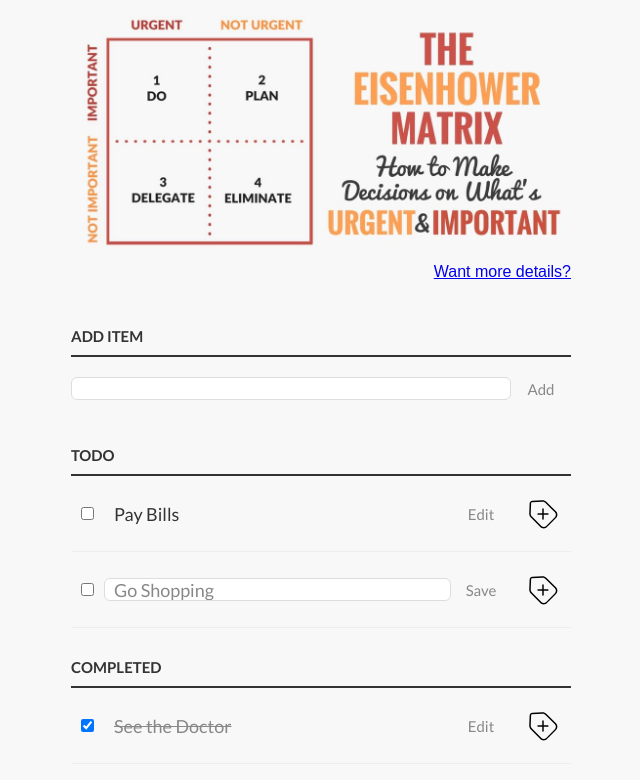
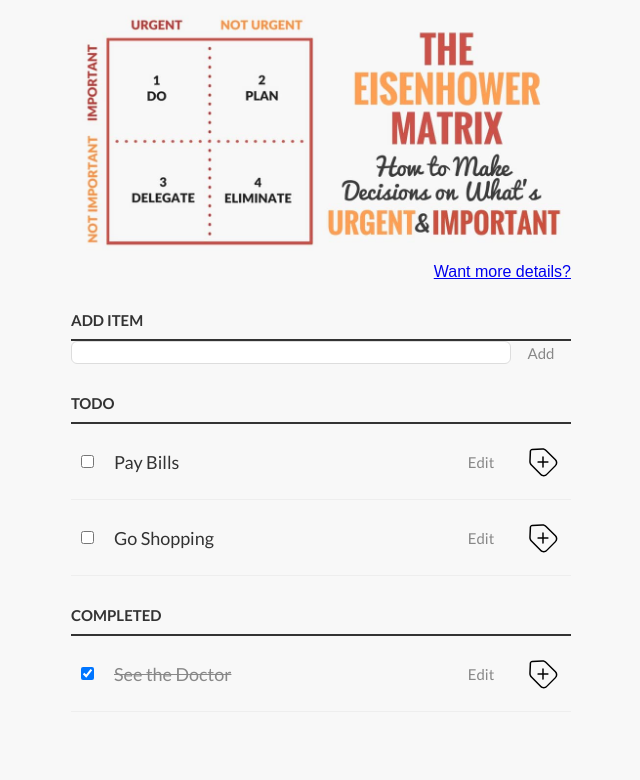
Before and after one commit to GEKKO-ops/clean-code-s1e1, a plain HTML site: page index.html in a window 1280 px wide. Both pictures are taken after a click on the button "Save". Shown: the whole page, without its empty margins (319-959 px from the left). Drawn offline with Linux system fonts and the light colour scheme.

Commit message:
refactor(extended-1.1):add html semantic tag

```diff
--- a/app.js
+++ b/app.js
@@ -10,8 +10,8 @@
 
 var taskInput=document.getElementById("new-task");//Add a new task.
 var addButton=document.getElementsByTagName("button")[0];//first button
-var incompleteTaskHolder=document.getElementById("incompleteTasks");//ul of #incompleteTasks
-var completedTasksHolder=document.getElementById("completed-tasks");//completed-tasks
+var incompleteTaskHolder=document.getElementById("todo-list");//ul of #incompleteTasks
+var completedTasksHolder=document.getElementById("done-list");//completed-tasks
 
 
 //New task list item
@@ -85,7 +85,7 @@ var editTask=function(){
     var editInput=listItem.querySelector('input[type=text]');
     var label=listItem.querySelector("label");
     var editBtn=listItem.querySelector(".edit");
-    var containsClass=listItem.classList.contains("editMode");
+    var containsClass=listItem.classList.contains("edit-mode");
     //If class of the parent is .editmode
     if(containsClass){
 
@@ -99,7 +99,7 @@ var editTask=function(){
     }
 
     //toggle .editmode on the parent.
-    listItem.classList.toggle("editMode");
+    listItem.classList.toggle("edit-mode");
 };
 
 
--- a/index.html
+++ b/index.html
@@ -5,19 +5,20 @@
     <link href="https://fonts.googleapis.com/css?family=Lato:300,400,700" rel="stylesheet">
     <link rel="stylesheet" href="style.css" media="screen" charset="utf-8">
   </head>
-  <body>
-    <div class="header">
-    <img src="./eisenhower-matrix.jpg">
+  <body class="body">
+    <header class="header">
+      <img class="header-img" src="./eisenhower-matrix.jpg">
       <a class="header-link" href="https://goal-life.com/page/method/matrix-eisenhower">Want more details?</a>
-  </div>
-  <div class="main">
-    <p id="section">
-      <label for="new-task">Add Item</label>
+    </header>
+  <main class="main">
+    <section id="section">
+      <h3>Add Item</h3>
       <div class="task-row__wrapper">
-        <input id="new-task"class="task" type="text">
+        <input id="new-task" class="task" type="text">
         <button>Add</button>
       </div>
-    </p>
+    </section>
+    <section>
       <h3>Todo</h3>
       <ul id="todo-list">
         <li>
@@ -35,6 +36,8 @@
           <button class="delete"><img src="./remove.svg"></button>
         </li>
       </ul>
+    </section>
+    <section>
       <h3>Completed</h3>
       <ul id="done-list">
         <li>
@@ -45,7 +48,8 @@
           <button class="delete"><img src="./remove.svg"></button>
         </li>
       </ul>
-  </div>
+    </section>
+  </main>
     <script SRC="app.js"></script>
   </body>
 </html>
--- a/style.css
+++ b/style.css
@@ -1,5 +1,5 @@
 /* Basic Style */
-body {
+.body {
   background-color: #f8f8f8;
   color: #333;
   font-family: Lato, sans-serif;
@@ -10,7 +10,7 @@ body {
   display: block;
   text-align: right;
 }
-.header img {
+.header-img {
   width: 100%;
 }
 .header-link {
@@ -37,12 +37,12 @@ body {
 .task-row__wrapper {
   display: flex;
 }
-ul {
+#todo-list,
+#done-list {
   margin: 0;
   padding: 0px;
 }
-li,
-h3 {
+.list-item {
   list-style: none;
 }
 input,
```
Lines whose indentation alone changed are shown as unchanged.
